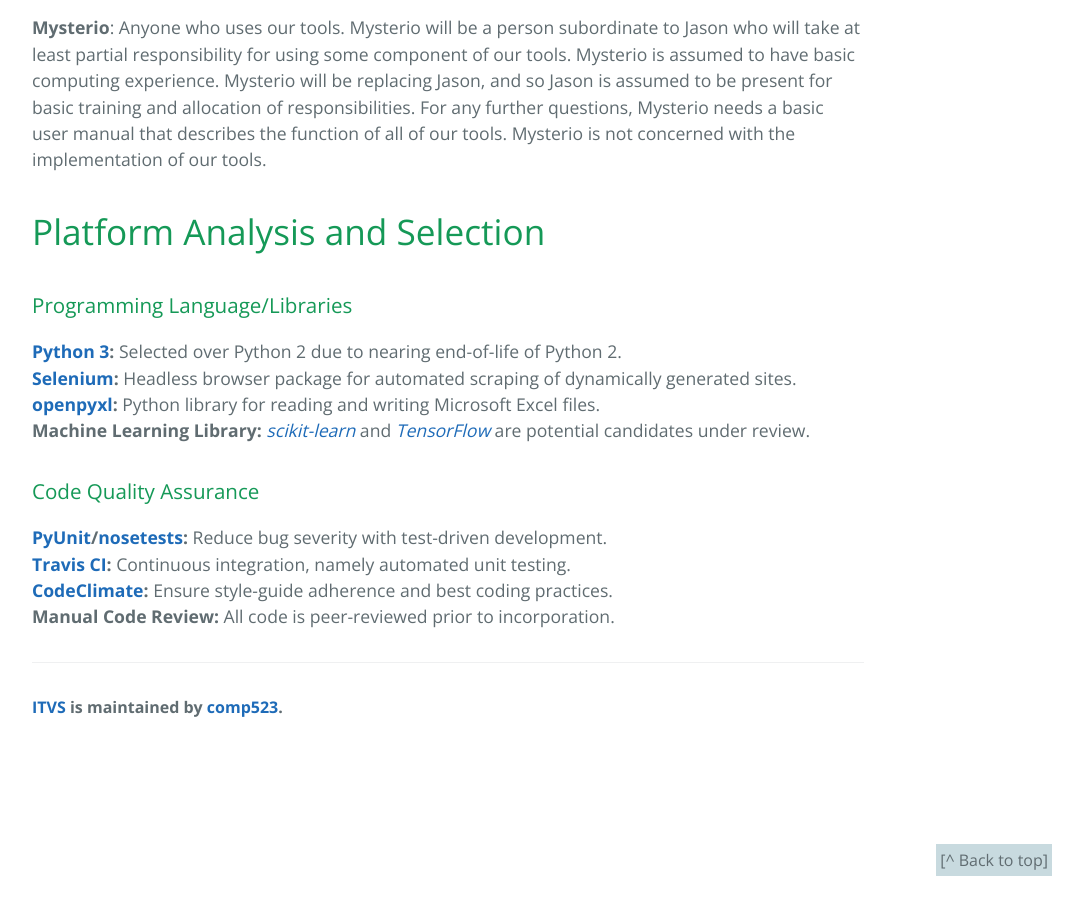
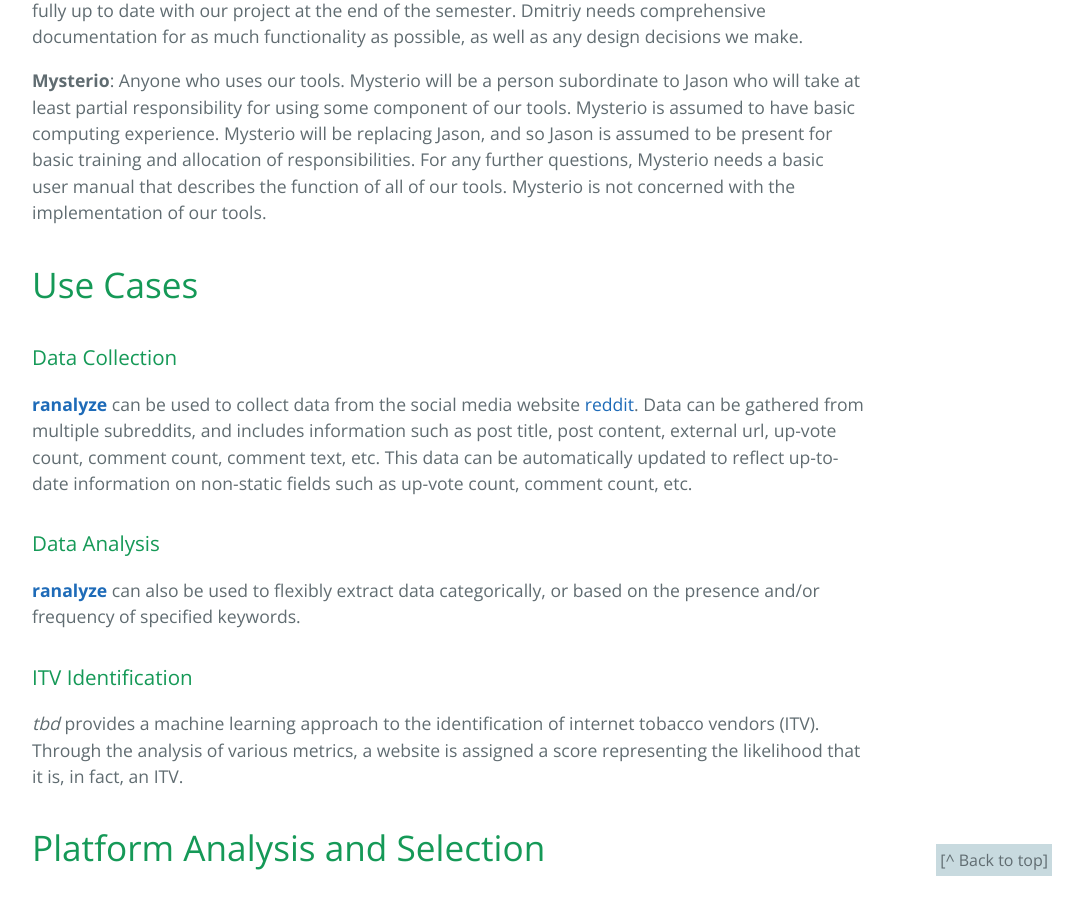
Before and after one commit to comp523/ITVS, a Jekyll site: the page built from index.md, in a window 1280 px wide and 900 px high, scrolled down 3886 px. Shown: the whole window, without its empty margins (192-1275 px from the left). Built offline with Jekyll 4.4.1, drawn with Linux system fonts in a browser that asks for light colours; some of the changed text lies outside the part shown.

Commit message:
add use cases

```diff
--- /dev/null
+++ b/_includes/index/requirements.md
@@ -0,0 +1,20 @@
+# Use Cases
+
+### Data Collection
+
+**[ranalyze](/ITVS/ranalyze)** can be used to collect data from the social media website
+[reddit](https://reddit.com). Data can be gathered from multiple subreddits, and includes
+information such as post title, post content, external url, up-vote count, comment count,
+comment text, etc. This data can be automatically updated to reflect up-to-date information
+on non-static fields such as up-vote count, comment count, etc.
+
+### Data Analysis
+
+**[ranalyze](/ITVS/ranalyze)** can also be used to flexibly extract data categorically,
+or based on the presence and/or frequency of specified keywords.
+
+### ITV Identification
+
+*tbd* provides a machine learning approach to the identification of internet tobacco vendors
+(ITV). Through the analysis of various metrics, a website is assigned a score representing
+the likelihood that it is, in fact, an ITV.
--- a/index.md
+++ b/index.md
@@ -16,8 +16,10 @@
  - [Project Concept](#project-concept)
  - [User Stories](#user-stories)
  - [Personas](#personas)
+ - [Use Cases](#use-cases)
+ - [Requirements](#requirements)
  - [Platform Analysis and Selection](#platform-analysis-and-selection)
- - Prototype
+ - [Prototype](https://github.com/comp523/ITVS/blob/master/prototype/reddit_json.py)
 
 ## Sprint Deliverables
  - Functional Specification
@@ -40,4 +42,6 @@
 
 {% include index/personas.md %}
 
+{% include index/requirements.md %}
+
 {% include index/platform.md %}
```
Also changed, not shown: 1 other file.
